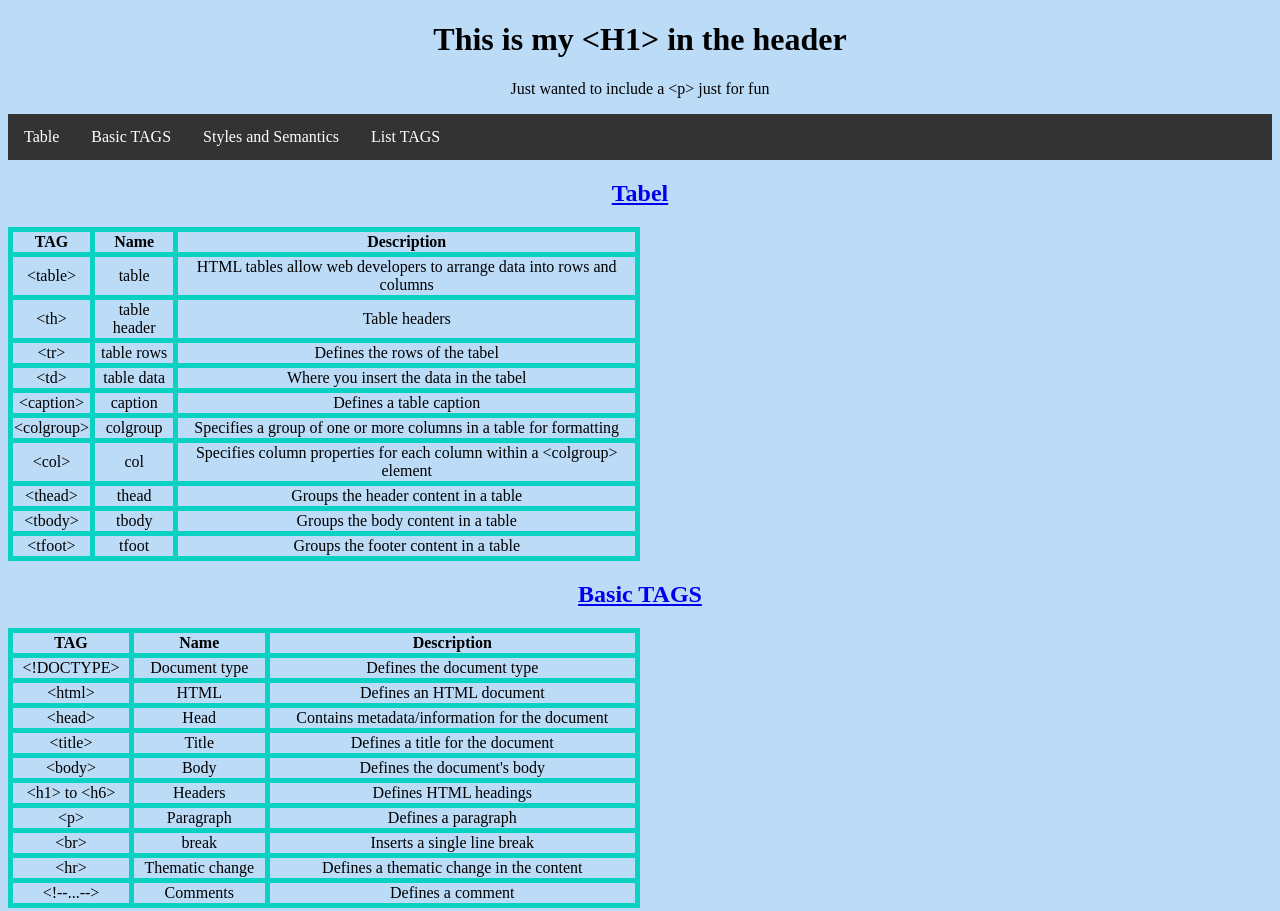
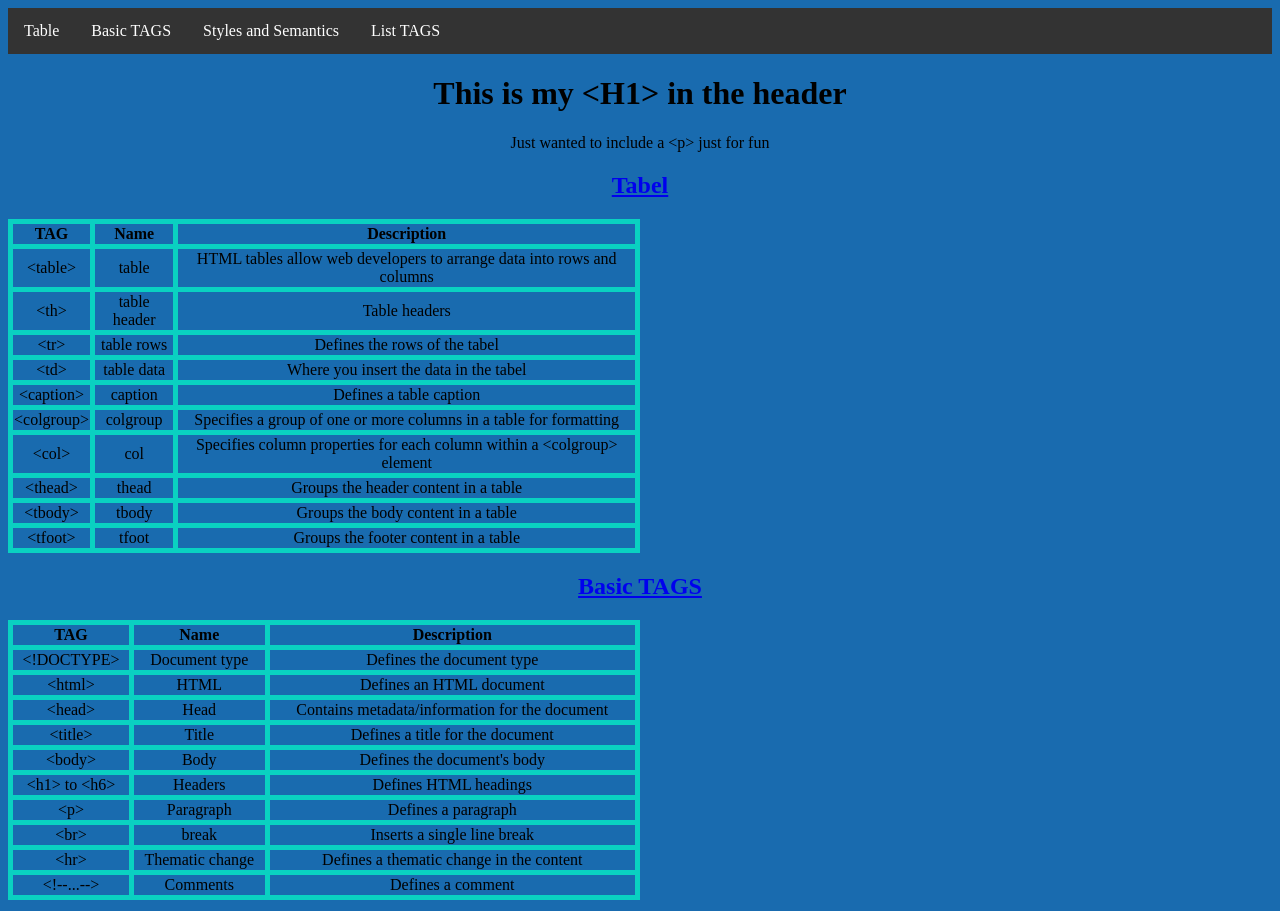
Before and after one commit to TheRealZekre/Cheatsheet, a plain HTML site: page index.html in a window 1280 px wide. Shown: the top 911 px of the page. Drawn offline with Linux system fonts and the light colour scheme.

Commit message:
CSS/HTML
some changes made

```diff
--- a/index.html
+++ b/index.html
@@ -10,8 +10,7 @@
   <body>
   <!-- Header -->
     <header id="header">
-      <h1>This is my &lt;H1&gt; in the header</h1>
-      <p>Just wanted to include a &lt;p&gt; just for fun</p>
+
       <nav id="navigation">
         <ul id="nav">
           <li><a href="#table">Table</a></li>
@@ -20,6 +19,8 @@
           <li><a href="#lists">List TAGS</a></li>
         </ul>
       </nav>
+      <h1>This is my &lt;H1&gt; in the header</h1>
+      <p>Just wanted to include a &lt;p&gt; just for fun</p>
     </header>
   <!-- Table details-->
   <section>
--- a/styles.css
+++ b/styles.css
@@ -2,8 +2,9 @@
 /* CSS Document */
 /*HTML*/
 html {
-  background-color: #bbdbf7;
+  background-color: rgb(25, 107, 175);
   text-align: center;
+  color:
 }
 
 
```
